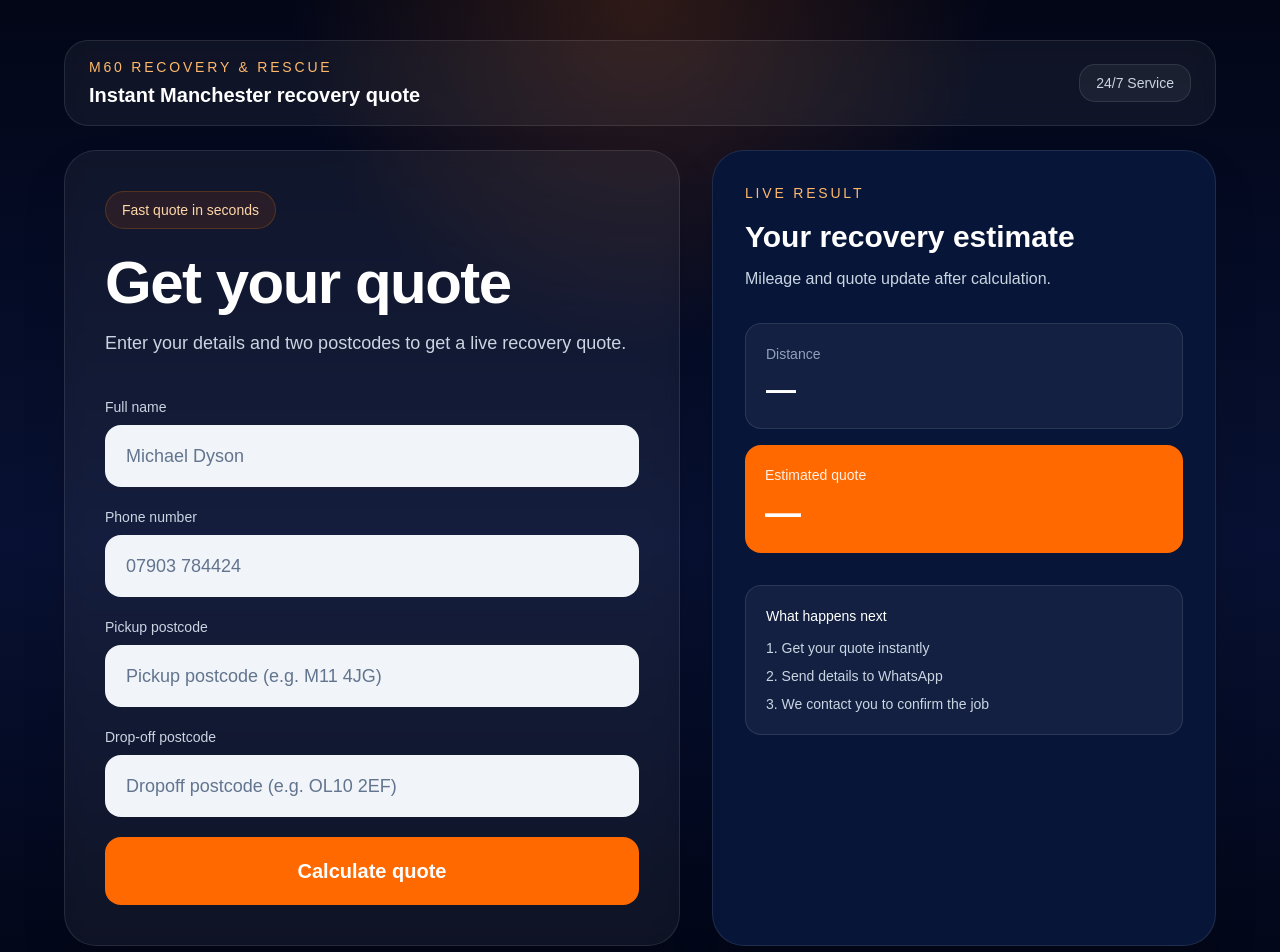
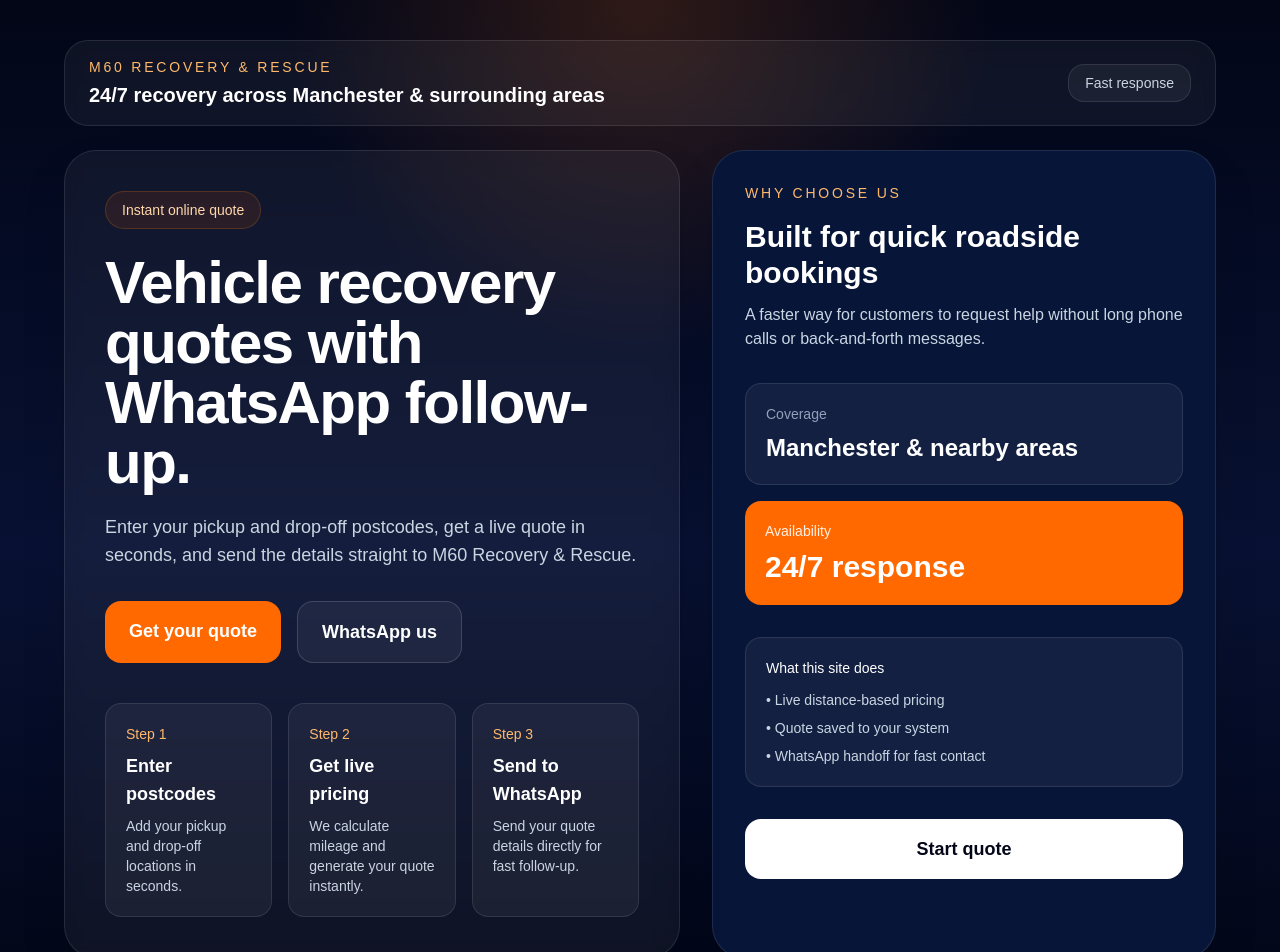
Before and after one commit to m60groupm60/m60-recovery-app, a Next.js app: page /quote in a window 1280 px wide. Shown: the top 952 px of the page. Built offline with nearby package versions, Linux system fonts and the light colour scheme.

Commit message:
Make home page match premium quote design

```diff
--- a/app/quote/page.tsx
+++ b/app/quote/page.tsx
@@ -1,84 +1,6 @@
-"use client";
+import Link from "next/link";
 
-import { useState } from "react";
-
-export default function QuotePage() {
-  const [name, setName] = useState("");
-  const [phone, setPhone] = useState("");
-  const [pickup, setPickup] = useState("");
-  const [dropoff, setDropoff] = useState("");
-
-  const [distance, setDistance] = useState<number | null>(null);
-  const [quote, setQuote] = useState<number | null>(null);
-  const [loading, setLoading] = useState(false);
-
-  const ukPostcodeRegex =
-    /^([A-Z]{1,2}[0-9][0-9A-Z]?\s?[0-9][A-Z]{2})$/i;
-
-  const handleSubmit = async () => {
-    const pickupValue = pickup.trim().toUpperCase();
-    const dropoffValue = dropoff.trim().toUpperCase();
-
-    if (!pickupValue || !dropoffValue) {
-      alert("Please enter both pickup and dropoff postcodes");
-      return;
-    }
-
-    if (!ukPostcodeRegex.test(pickupValue)) {
-      alert("Please enter a valid UK pickup postcode");
-      return;
-    }
-
-    if (!ukPostcodeRegex.test(dropoffValue)) {
-      alert("Please enter a valid UK dropoff postcode");
-      return;
-    }
-
-    setLoading(true);
-    setDistance(null);
-    setQuote(null);
-
-    try {
-      const res = await fetch("/api/quote", {
-        method: "POST",
-        headers: {
-          "Content-Type": "application/json",
-        },
-        body: JSON.stringify({
-          customer_name: name,
-          customer_phone: phone,
-          pickup_address: pickupValue,
-          dropoff_address: dropoffValue,
-        }),
-      });
-
-      const data = await res.json();
-
-      if (data.error) {
-        alert(data.error);
-        setLoading(false);
-        return;
-      }
-
-      setDistance(data.distance);
-      setQuote(data.quote);
-    } catch {
-      alert("Something went wrong");
-    } finally {
-      setLoading(false);
-    }
-  };
-
-  const whatsappText = encodeURIComponent(
-    `Hello M60 Recovery & Rescue, I would like a quote.
-Name: ${name}
-Phone: ${phone}
-Pickup: ${pickup}
-Drop-off: ${dropoff}
-Distance: ${distance ?? ""}
-Quote: £${quote ?? ""}`
-  );
-
+export default function HomePage() {
   return (
     <main className="min-h-screen bg-[radial-gradient(circle_at_top,rgba(249,115,22,0.18),transparent_30%),linear-gradient(180deg,#020617_0%,#081133_55%,#020617_100%)] px-6 py-10 text-white">
       <div className="mx-auto max-w-6xl">
@@ -88,132 +10,117 @@ Quote: £${quote ?? ""}`
               M60 Recovery & Rescue
             </p>
             <h2 className="mt-1 text-xl font-semibold">
-              Instant Manchester recovery quote
+              24/7 recovery across Manchester & surrounding areas
             </h2>
           </div>
           <div className="hidden rounded-2xl border border-white/10 bg-white/5 px-4 py-2 text-sm text-slate-300 md:block">
-            24/7 Service
+            Fast response
           </div>
         </div>
 
-        <div className="grid gap-8 lg:grid-cols-[1.1fr_0.9fr]">
-          <section className="rounded-[32px] border border-white/10 bg-white/5 p-8 shadow-2xl backdrop-blur md:p-10">
+        <section className="grid gap-8 lg:grid-cols-[1.1fr_0.9fr]">
+          <div className="rounded-[32px] border border-white/10 bg-white/5 p-8 shadow-2xl backdrop-blur md:p-10">
             <div className="inline-flex rounded-full border border-orange-400/20 bg-orange-500/10 px-4 py-2 text-sm text-orange-200">
-              Fast quote in seconds
+              Instant online quote
             </div>
 
-            <h1 className="mt-6 text-5xl font-semibold tracking-tight md:text-6xl">
-              Get your quote
+            <h1 className="mt-6 max-w-4xl text-5xl font-semibold tracking-tight md:text-6xl">
+              Vehicle recovery quotes with WhatsApp follow-up.
             </h1>
-            <p className="mt-4 max-w-2xl text-lg text-slate-300">
-              Enter your details and two postcodes to get a live recovery quote.
+
+            <p className="mt-5 max-w-2xl text-lg text-slate-300">
+              Enter your pickup and drop-off postcodes, get a live quote in
+              seconds, and send the details straight to M60 Recovery & Rescue.
             </p>
 
-            <div className="mt-10 space-y-5">
-              <div>
-                <label className="mb-2 block text-sm font-medium text-slate-300">
-                  Full name
-                </label>
-                <input
-                  className="w-full rounded-2xl border border-white/10 bg-slate-100 px-5 py-4 text-lg text-slate-950 placeholder:text-slate-500 outline-none transition focus:border-orange-400"
-                  placeholder="Michael Dyson"
-                  value={name}
-                  onChange={(e) => setName(e.target.value)}
-                />
+            <div className="mt-8 flex flex-wrap gap-4">
+              <Link
+                href="/quote"
+                className="rounded-2xl bg-orange-500 px-6 py-4 text-lg font-semibold text-white transition hover:bg-orange-400"
+              >
+                Get your quote
+              </Link>
+
+              <a
+                href="https://wa.me/447908831617"
+                target="_blank"
+                rel="noreferrer"
+                className="rounded-2xl border border-white/15 bg-white/5 px-6 py-4 text-lg font-semibold text-white transition hover:bg-white/10"
+              >
+                WhatsApp us
+              </a>
+            </div>
+
+            <div className="mt-10 grid gap-4 md:grid-cols-3">
+              <div className="rounded-2xl border border-white/10 bg-white/5 p-5">
+                <p className="text-sm text-orange-300">Step 1</p>
+                <h3 className="mt-2 text-lg font-semibold">Enter postcodes</h3>
+                <p className="mt-2 text-sm text-slate-300">
+                  Add your pickup and drop-off locations in seconds.
+                </p>
               </div>
 
-              <div>
-                <label className="mb-2 block text-sm font-medium text-slate-300">
-                  Phone number
-                </label>
-                <input
-                  className="w-full rounded-2xl border border-white/10 bg-slate-100 px-5 py-4 text-lg text-slate-950 placeholder:text-slate-500 outline-none transition focus:border-orange-400"
-                  placeholder="07903 784424"
-                  value={phone}
-                  onChange={(e) => setPhone(e.target.value)}
-                />
+              <div className="rounded-2xl border border-white/10 bg-white/5 p-5">
+                <p className="text-sm text-orange-300">Step 2</p>
+                <h3 className="mt-2 text-lg font-semibold">Get live pricing</h3>
+                <p className="mt-2 text-sm text-slate-300">
+                  We calculate mileage and generate your quote instantly.
+                </p>
               </div>
 
-              <div>
-                <label className="mb-2 block text-sm font-medium text-slate-300">
-                  Pickup postcode
-                </label>
-                <input
-                  className="w-full rounded-2xl border border-white/10 bg-slate-100 px-5 py-4 text-lg text-slate-950 placeholder:text-slate-500 outline-none transition focus:border-orange-400"
-                  placeholder="Pickup postcode (e.g. M11 4JG)"
-                  value={pickup}
-                  onChange={(e) => setPickup(e.target.value)}
-                />
+              <div className="rounded-2xl border border-white/10 bg-white/5 p-5">
+                <p className="text-sm text-orange-300">Step 3</p>
+                <h3 className="mt-2 text-lg font-semibold">Send to WhatsApp</h3>
+                <p className="mt-2 text-sm text-slate-300">
+                  Send your quote details directly for fast follow-up.
+                </p>
               </div>
-
-              <div>
-                <label className="mb-2 block text-sm font-medium text-slate-300">
-                  Drop-off postcode
-                </label>
-                <input
-                  className="w-full rounded-2xl border border-white/10 bg-slate-100 px-5 py-4 text-lg text-slate-950 placeholder:text-slate-500 outline-none transition focus:border-orange-400"
-                  placeholder="Dropoff postcode (e.g. OL10 2EF)"
-                  value={dropoff}
-                  onChange={(e) => setDropoff(e.target.value)}
-                />
-              </div>
-
-              <button
-                onClick={handleSubmit}
-                disabled={loading}
-                className="w-full rounded-2xl bg-orange-500 px-6 py-5 text-xl font-semibold text-white transition hover:bg-orange-400 disabled:cursor-not-allowed disabled:opacity-50"
-              >
-                {loading ? "Calculating..." : "Calculate quote"}
-              </button>
             </div>
-          </section>
+          </div>
 
           <aside className="rounded-[32px] border border-white/10 bg-[#071538] p-8 shadow-2xl">
             <p className="text-sm uppercase tracking-[0.2em] text-orange-300">
-              Live result
+              Why choose us
             </p>
-            <h3 className="mt-4 text-3xl font-semibold">Your recovery estimate</h3>
+            <h3 className="mt-4 text-3xl font-semibold">
+              Built for quick roadside bookings
+            </h3>
             <p className="mt-3 text-slate-300">
-              Mileage and quote update after calculation.
+              A faster way for customers to request help without long phone
+              calls or back-and-forth messages.
             </p>
 
             <div className="mt-8 space-y-4">
               <div className="rounded-2xl border border-white/10 bg-white/5 p-5">
-                <p className="text-sm text-slate-400">Distance</p>
-                <p className="mt-2 text-3xl font-semibold">
-                  {distance !== null ? `${distance} miles` : "—"}
+                <p className="text-sm text-slate-400">Coverage</p>
+                <p className="mt-2 text-2xl font-semibold">
+                  Manchester & nearby areas
                 </p>
               </div>
 
               <div className="rounded-2xl bg-orange-500 p-5 text-white">
-                <p className="text-sm opacity-90">Estimated quote</p>
-                <p className="mt-2 text-4xl font-semibold">
-                  {quote !== null ? `£${quote}` : "—"}
-                </p>
+                <p className="text-sm opacity-90">Availability</p>
+                <p className="mt-2 text-3xl font-semibold">24/7 response</p>
               </div>
             </div>
 
             <div className="mt-8 rounded-2xl border border-white/10 bg-white/5 p-5 text-sm text-slate-300">
-              <p className="font-medium text-white">What happens next</p>
+              <p className="font-medium text-white">What this site does</p>
               <div className="mt-3 space-y-2">
-                <p>1. Get your quote instantly</p>
-                <p>2. Send details to WhatsApp</p>
-                <p>3. We contact you to confirm the job</p>
+                <p>• Live distance-based pricing</p>
+                <p>• Quote saved to your system</p>
+                <p>• WhatsApp handoff for fast contact</p>
               </div>
             </div>
 
-            {distance !== null && quote !== null && (
-              <a
-                href={`https://wa.me/447908831617?text=${whatsappText}`}
-                target="_blank"
-                rel="noreferrer"
-                className="mt-8 inline-flex w-full items-center justify-center rounded-2xl bg-white px-6 py-4 text-lg font-semibold text-slate-950 transition hover:bg-slate-200"
-              >
-                Send to WhatsApp
-              </a>
-            )}
+            <Link
+              href="/quote"
+              className="mt-8 inline-flex w-full items-center justify-center rounded-2xl bg-white px-6 py-4 text-lg font-semibold text-slate-950 transition hover:bg-slate-200"
+            >
+              Start quote
+            </Link>
           </aside>
-        </div>
+        </section>
       </div>
     </main>
   );
```
